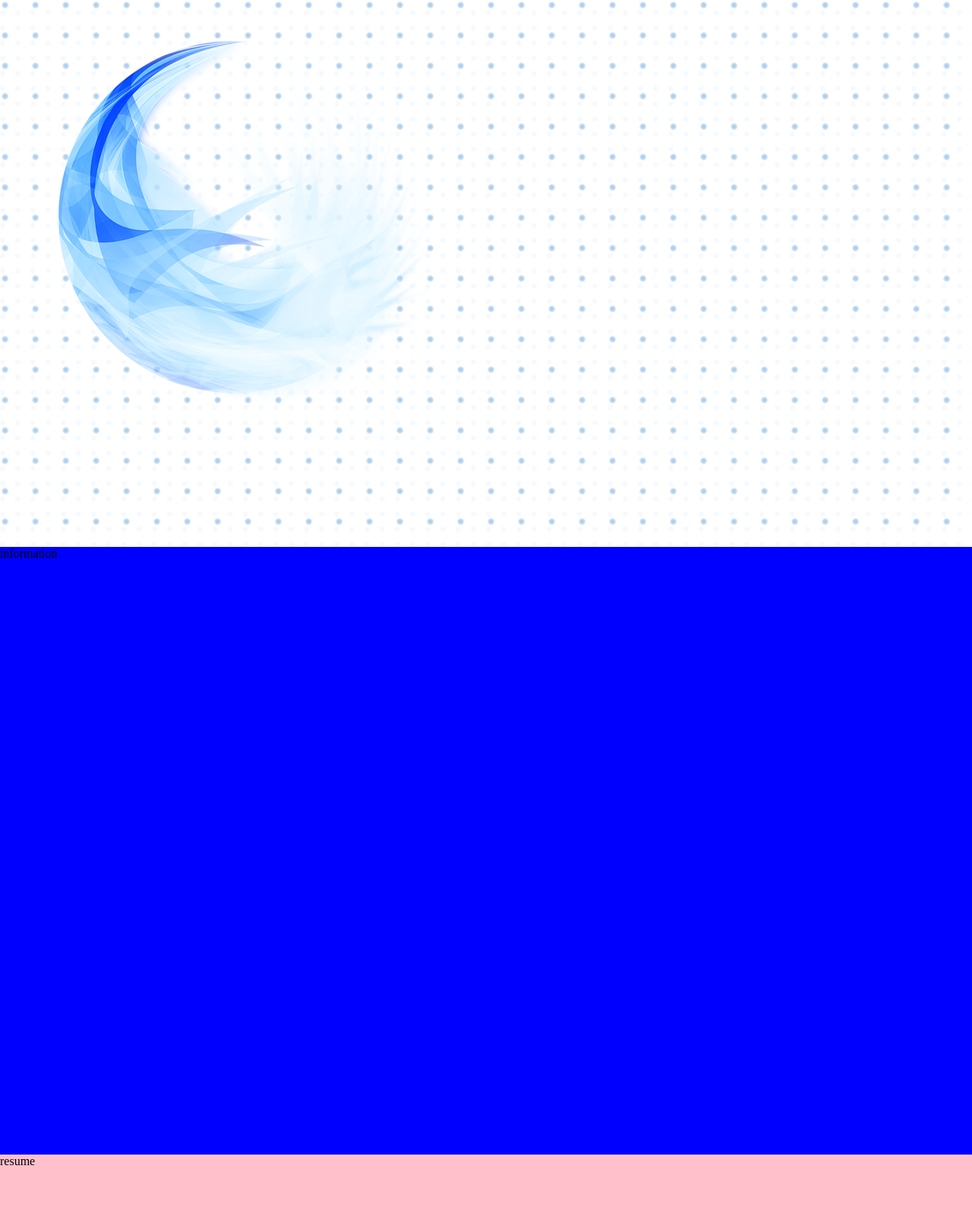
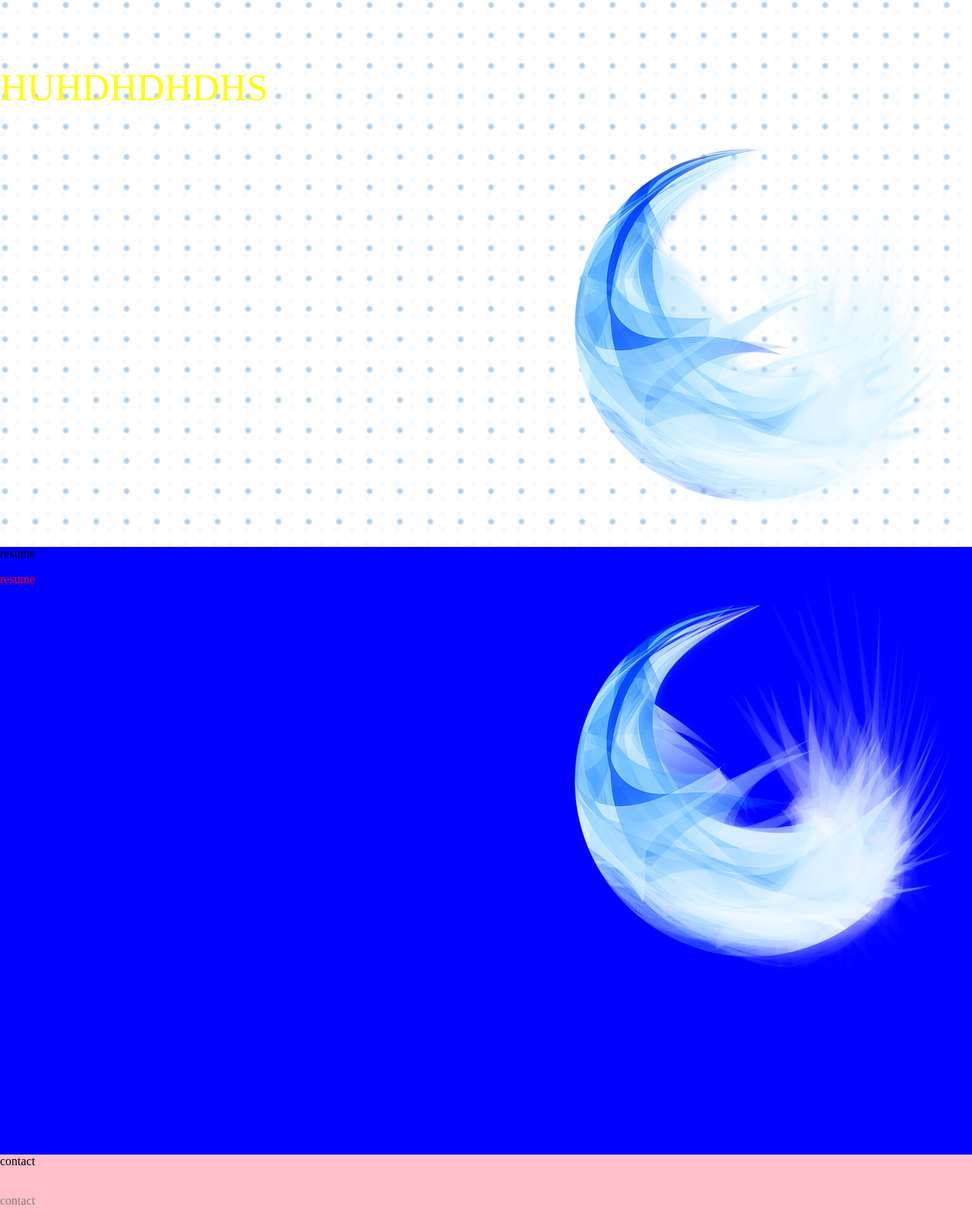
Before and after one commit to alessandrasasaki/personal-site, a website: page index.html in a window 1280 px wide. Shown: the part 80-1673 px from the top of the page at 76% size. Drawn offline with Linux system fonts and the light colour scheme.

Commit message:
Ajustar imagens na pagina

```diff
--- a/index.html
+++ b/index.html
@@ -7,15 +7,20 @@
     <script type="text/javascript" src="./source/js/indexController.js"></script>
 </head>
 <body>
-    <div class="header">
-            FOJIdsjosifdjd
-            <img class="animateImage" src="./source/img/2.png"/>
-    </div>
-    <div class="information">
-            information
+    <div class="cover">
+            <p class="cover__title"> FOJIdsjosifdjd </p><br>
+            <p class="cover__text"> HUHDHDHDHS </p>
+            <img class="cover__image" src="./source/img/2.png"/>
     </div>
     <div class="resume">
-            resume
+            <p class="resume__title">resume</p>
+            <p class="resume__text">resume</p>
+            <img class="resume__image"src="./source/img/2.png"/>
+    </div>
+    <div class="contact">
+            <p class="contact__title">contact</p><br>
+            <p class="contact__text">contact</p>
+            <img src="./source/img/2.png"/>
     </div>
 </body>
 </html>
--- a/source/sass/style.sass
+++ b/source/sass/style.sass
@@ -1,7 +1,6 @@
 body
   margin: 0;
-
-  .header
+  .cover
     margin: 0
     padding: 0
     color: #1C77C3;
@@ -11,21 +10,51 @@ body
     background: radial-gradient(10px, rgba(28, 119, 195, 0.35) 23%, transparent 50%) 0px 0px / 40px 40px, radial-gradient(10px, rgba(123, 188, 242, 0.1) 5%, transparent 50%) 0px 0px / 20px 20px;
     height: 100vh;
     color: darken(adjust-hue(#f9879b,180),30%);
+    position: relative;
 
-    .animateImage
-      display: block;
+    @media (max-width: 600px)
+      background-color: black;
 
-  .information
+  .cover__image
+    position: absolute;
+    right: 0;
+    bottom: 0;
+    @media (max-width: 600px)
+      width: 20%;
+
+  .cover__title
+    margin: 0;
+
+  .cover__text
+    color: yellow;
+
+  .resume
     background-color: blue;
     height: 100vh;
-    @media (max-width: 600px)
-      background-color: black
+    position: relative;
 
-  .resume
+  .resume__image
+    position: absolute;
+    top: 0;
+    right: 0;
+
+  .resume__title
+    margin: 0;
+
+  .resume__text
+    color: red;
+
+  .contact
     background-color: pink;
     height: 100vh;
     @media (max-width: 600px)
-      background-color: purple
+      background-color: purple;
+
+  .contact__title
+    margin: 0;
+
+  .contact__text
+    color: grey;
 
 @keyframes pulse
   50%
```
Also changed, not shown: source/sass/build/style.css.
